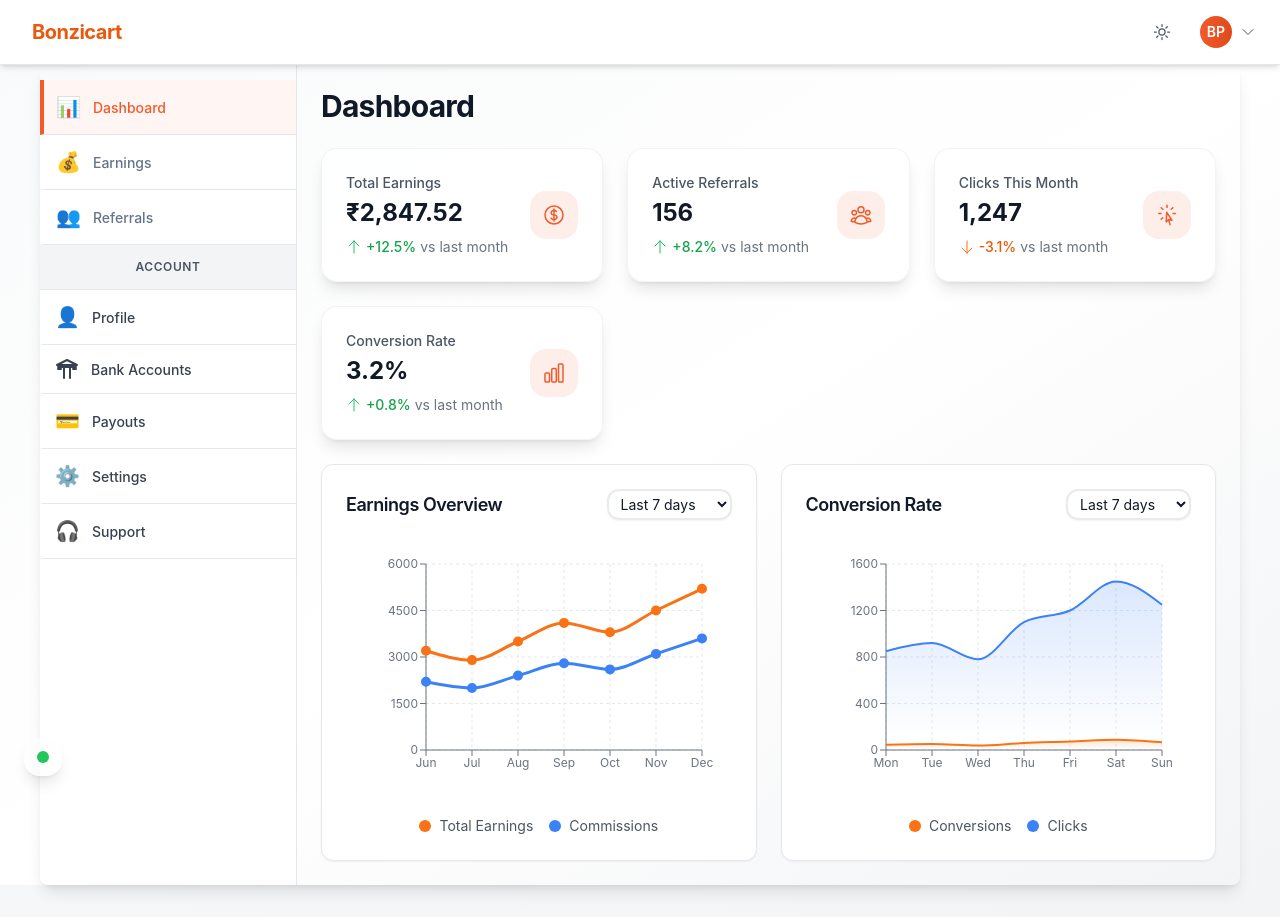
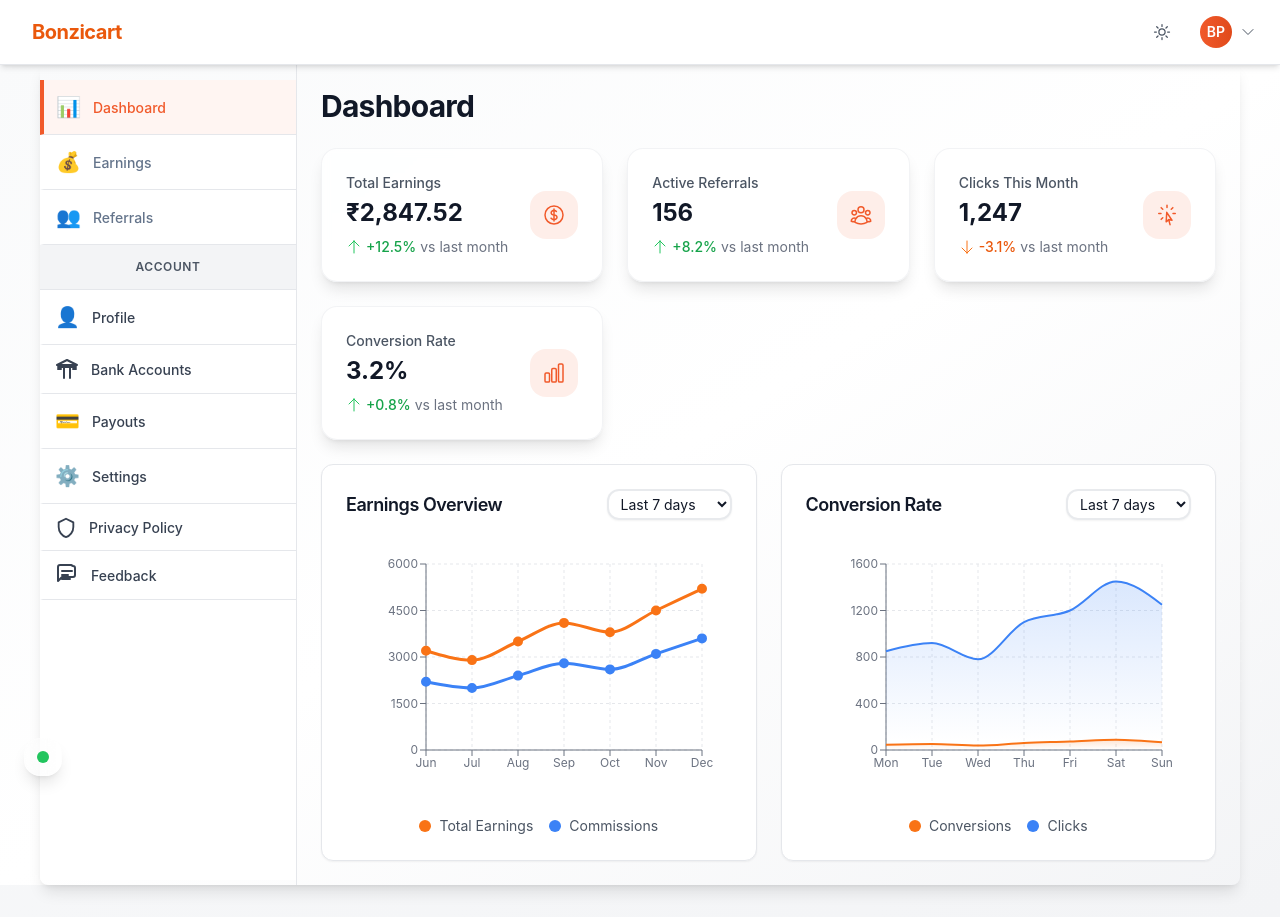
Before and after one commit to MicroStackHub/affiliate, a React (Vite) app: page /dashboard in a window 1280 px wide. Built offline with nearby package versions, Linux system fonts and the light colour scheme.

Commit message:
added the sbg logo and feedback and privacy policy page added

```diff
--- a/index.html
+++ b/index.html
@@ -2,7 +2,7 @@
 <html lang="en">
   <head>
     <meta charset="UTF-8" />
-    <link rel="icon" type="image/svg+xml" href="/vite.svg" />
+    <link rel="icon" type="image/svg+xml" href="/bonzicart_Logo.jpg" />
     <meta name="viewport" content="width=device-width, initial-scale=1.0" />
     <title>Bonzicart -- Affiliate</title>
   </head>
--- a/src/App.tsx
+++ b/src/App.tsx
@@ -14,6 +14,8 @@ import Settings from './pages/Settings';
 import Support from './pages/Support';
 import BankAccounts from './pages/BankAccounts';
 import './App.css';
+import PrivacyPolicy from './pages/PrivacyPolicy';
+import FeedBackPage from './pages/FeedBackPage';
 
 function App() {
   return (
@@ -32,6 +34,8 @@ function App() {
             <Route path="/bank-accounts" element={<BankAccounts />} />
             <Route path="/settings" element={<Settings />} />
             <Route path="/support" element={<Support />} />
+            <Route path="/privacy-policy" element={<PrivacyPolicy />} />
+            <Route path="/feedback" element={<FeedBackPage />} />
             <Route path="/" element={<Navigate to="/dashboard" replace />} />
             <Route path="*" element={<Navigate to="/dashboard" replace />} />
           </Routes>
--- a/src/components/Layout/Sidebar.tsx
+++ b/src/components/Layout/Sidebar.tsx
@@ -27,12 +27,25 @@ const Sidebar: React.FC = () => {
       d="M3 10h18M9 21V8m6 13V8m-9 4H3m18 0h-3M12 3L2 8h20L12 3z" />
   </svg>
 
+  const privacyicon = <svg xmlns="http://www.w3.org/2000/svg" fill="none" viewBox="0 0 24 24" stroke="currentColor" width="22" height="22">
+    <path stroke-linecap="round" stroke-linejoin="round" stroke-width="2"
+      d="M12 3l8 4v5c0 5.25-3.5 9.74-8 11-4.5-1.26-8-5.75-8-11V7l8-4z" />
+  </svg>
+
+  const feedBackIcon = <svg xmlns="http://www.w3.org/2000/svg" fill="none" viewBox="0 0 24 24" stroke="currentColor" width="24" height="24">
+    <path stroke-linecap="round" stroke-linejoin="round" stroke-width="2"
+      d="M7 8h10M7 12h6m-6 4h8m1-14H5a2 2 0 00-2 2v14l4-4h11a2 2 0 002-2V5a2 2 0 00-2-2z" />
+  </svg>
+
+
   const accountItems = [
     { path: '/profile', label: 'Profile', icon: '👤' },
     { path: "/bank-accounts", label: "Bank Accounts", icon: bankicon },
     { path: '/payouts', label: 'Payouts', icon: '💳' },
     { path: '/settings', label: 'Settings', icon: '⚙️' },
-    { path: '/support', label: 'Support', icon: '🎧' },
+    { path: '/privacy-policy', label: 'Privacy Policy', icon: privacyicon },
+    { path: '/feedback', label: 'Feedback', icon: feedBackIcon },
+
   ];
 
 
--- /dev/null
+++ b/src/pages/FeedBackPage.tsx
@@ -0,0 +1,20 @@
+// https://www.bonzicart.com/account/feedback
+
+import React, { useEffect } from 'react'
+import { useNavigate } from 'react-router-dom';
+
+function FeedBackPage() {
+    const navigate = useNavigate();
+    useEffect(() => {
+        window.open("https://www.bonzicart.com/account/feedback", "_blank");
+        navigate('/dashboard');
+        return () => {
+            window.close();
+        }
+
+    }, []);
+
+    return <div>Redirecting to feedback...</div>;
+}
+
+export default FeedBackPage
--- /dev/null
+++ b/src/pages/PrivacyPolicy.tsx
@@ -0,0 +1,17 @@
+import React, { useEffect } from 'react';
+import { useNavigate } from 'react-router-dom';
+function PrivacyPolicy() {
+    const navigate = useNavigate();
+    useEffect(() => {
+        window.open("https://www.bonzicart.com/privacy_policy", "_blank");
+        navigate('/dashboard');
+        return () => {
+            window.close();
+        }
+
+    }, []);
+
+    return <div>Redirecting to Privacy Policy...</div>;
+}
+
+export default PrivacyPolicy;
```
Also changed, not shown: public/bonzicart_Logo.jpg (added).
